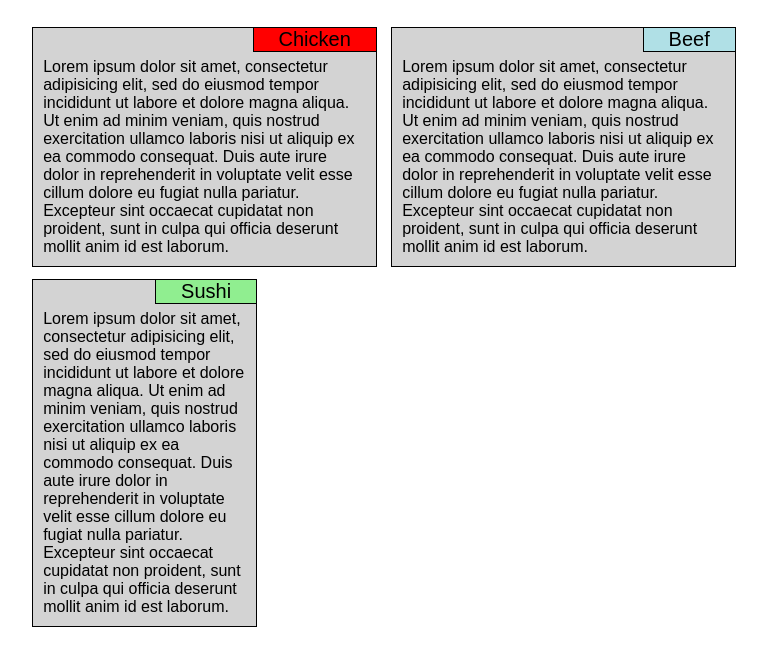
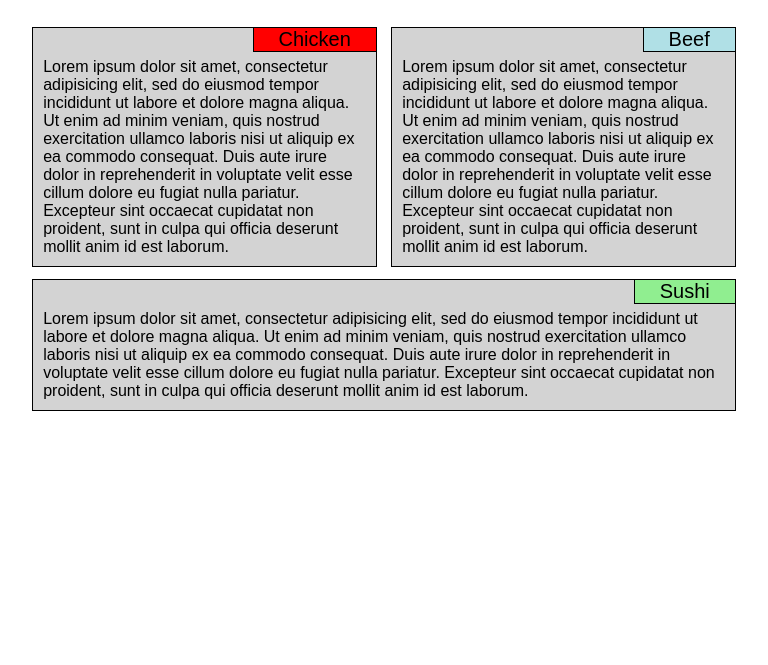
Before and after one commit to dynamic-26/Coursera-Assignments, a plain HTML site: page mod_2 assig/index.html in a window 768 px wide. Shown: the part 65-730 px from the top of the page. Drawn offline with Linux system fonts and the light colour scheme.

Commit message:
Update style.css

```diff
--- a/mod_2 assig/css/style.css
+++ b/mod_2 assig/css/style.css
@@ -50,6 +50,9 @@ padding : 0 25px 0px 25px;
 .col-md-6 {
 width : 48%;
 }
+.col-md-12{
+	width:98%;
+	}
 }
 @media (min-width: 992px) {
 .col-lr-4 {
```
